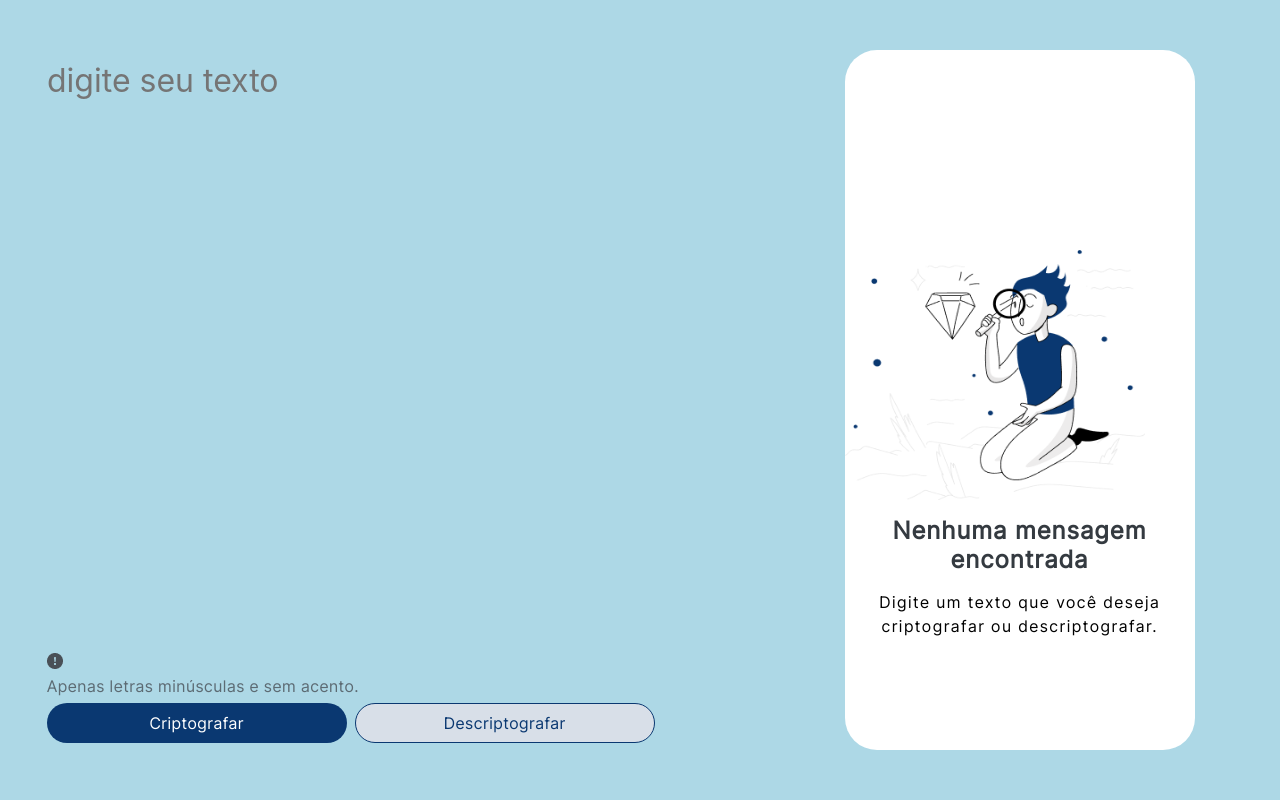
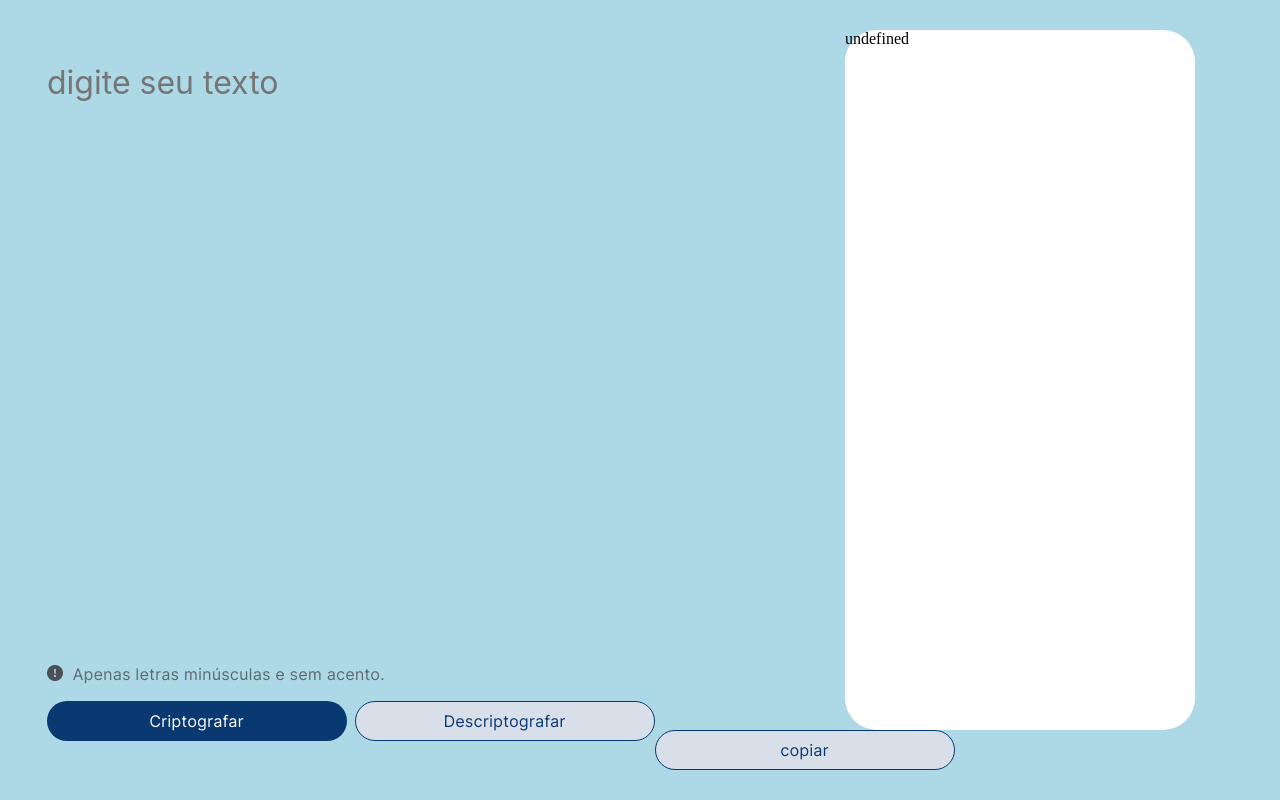
Before and after one commit to Programador2023/Decodificador, a plain HTML site: page index.html in a window 1280 px wide. Both pictures are taken after a click on the button "Criptografar". Shown: the top 800 px of the page. Drawn offline with Linux system fonts and the light colour scheme.

Commit message:
posicinei a img, acima dos botões criptografar e descriptografar,retirei o input copiar e acrescentei um botão copia. Inicie o js manipulando elementos na DOM, adicionei a fucionalidade de digitar o texto no textArea, e ao clicar botão ciptrografar, executara a função de esconder minha img principal e exibir o texto digitado

```diff
--- a/index.html
+++ b/index.html
@@ -20,8 +20,10 @@
         ></textarea>
 
         <section class="btns-p">
-          <img class="logo-group" src="./assets/Group.png" alt="logo-group">
+          <div class="paragrafo-wapper">
+          <img  src="./assets/Group.png" alt="logo-group" class="logo-group">
           <p class="p-btn">Apenas letras minúsculas e sem acento.</p>
+        </div>
           <div class="btns">
             <button class="btn__criptografar">Criptografar</button>
             <button class="btn__descriptografar">Descriptografar</button>
@@ -44,6 +46,7 @@
             criptografar ou descriptografar.
           </p>
         </section>
+        <button class="btn__descriptografar">copiar</button>
       </div>
     </div>
   </body>
--- a/script.js
+++ b/script.js
@@ -0,0 +1,18 @@
+// ELEMENTS (onde voce acessa o DOM)
+const wapperAside = document.querySelector(".wapper__aside");
+const encriptarBtn = document.querySelector(".btn__criptografar");
+const textArea = document.querySelector(".input-top");
+
+// FUNCTIONS AND VARIABLES (onde voce manipula o DOM)
+let inputValue;
+function encriptar() {
+wapperAside.innerHTML = inputValue
+}
+
+function changeInput(event) {
+  inputValue = event.target.value;
+}
+
+// EVENT LISTENERS (onde voce observa eventos no DOM )
+encriptarBtn.addEventListener("click", encriptar);
+textArea.addEventListener("input", changeInput);
--- a/styles.css
+++ b/styles.css
@@ -44,6 +44,10 @@ body {
     letter-spacing: 0em;
     text-align: left;
   }
+  .paragrafo-wapper {
+    display: flex;
+    padding: 10px 0;
+  }
 }
 
 .right {
@@ -75,8 +79,7 @@ body {
   line-height: 29px;
   text-align: center;
   letter-spacing: 2px;
-  color:#343A40;
-
+  color: #343a40;
 }
 .paragrafo-img {
   font-family: "Inter Tight", sans-serif;
@@ -85,7 +88,6 @@ body {
   line-height: 24px;
   letter-spacing: 2px;
   text-align: center;
-
 }
 
 .btn__criptografar {
@@ -141,8 +143,6 @@ body {
 .logo-group {
   width: 16px;
   height: 16px;
-  display: flex;
-  flex-direction: row;
 }
 .p-btn {
   font-weight: 400;
@@ -152,4 +152,5 @@ body {
   height: 18px;
   color: #495057;
   opacity: 0.8;
+  margin-left: 10px;
 }
```
